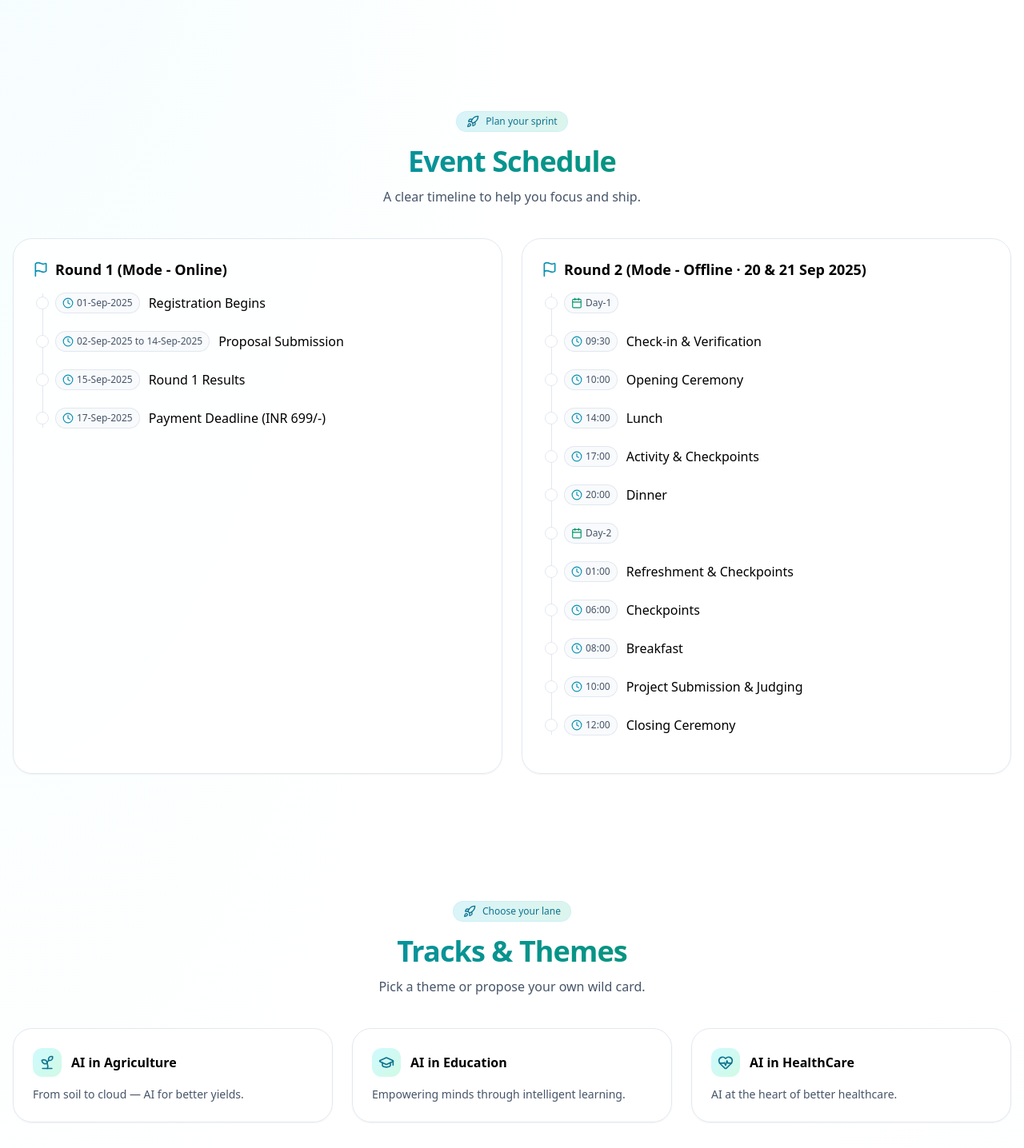
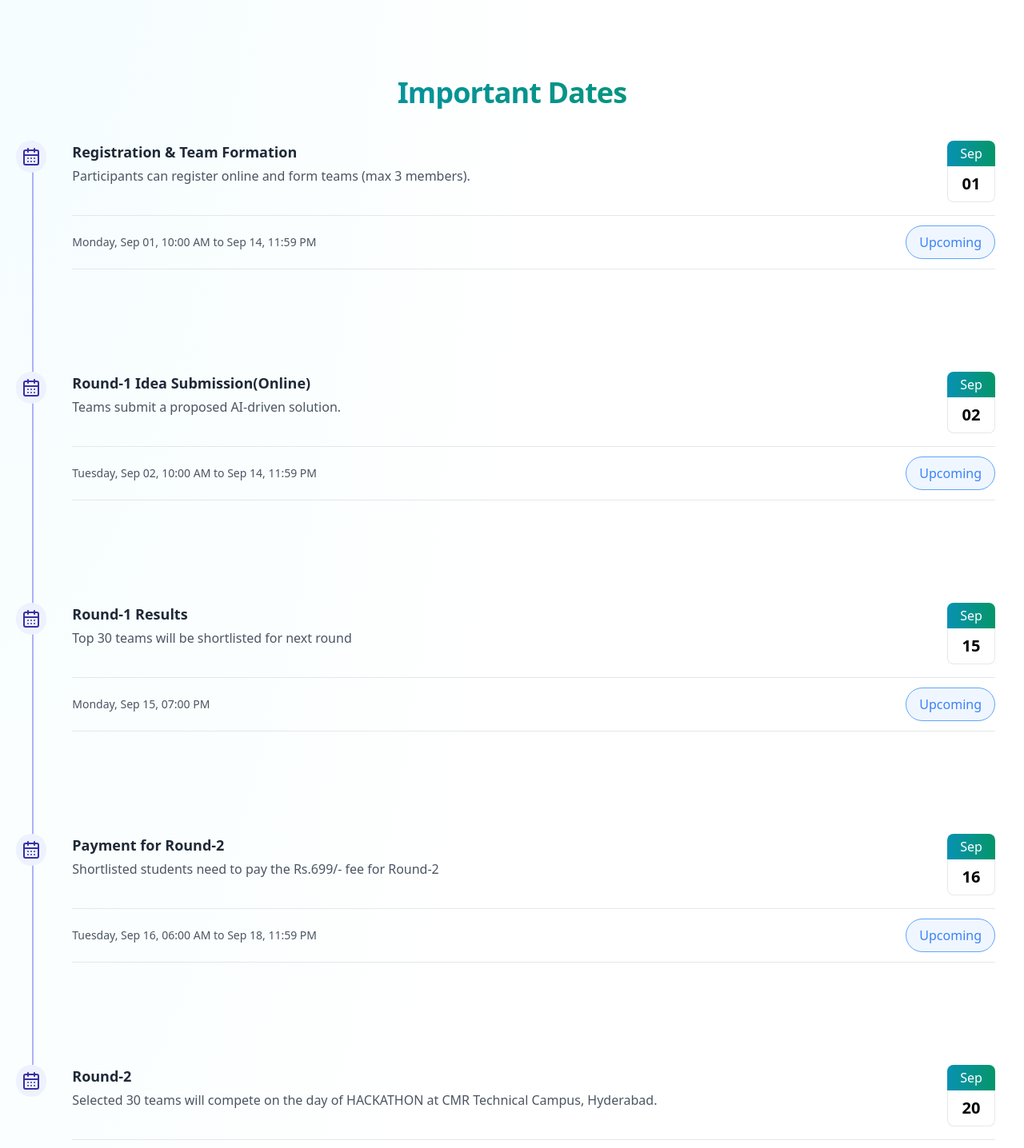
Before and after one commit to karthikreddy-vk/neuraX, a React (Create React App) app: page / in a window 1280 px wide. Shown: the part 986-2422 px from the top of the page at 80% size. Built offline with nearby package versions, Linux system fonts and the light colour scheme.

Commit message:
Updated for pre final verification

```diff
--- a/src/App.jsx
+++ b/src/App.jsx
@@ -10,6 +10,7 @@ import banner from "./components/banner.jpg";
 
 import {
   Calendar,
+  CalendarDays,
   Clock,
   ChevronDown,
   Rocket,
@@ -136,7 +137,7 @@ function Navbar() {
             </a>
           ))}
           <a
-  href="https://forms.gle/RE9YrMDKbsK4VQJd8"
+  href="https://forms.gle/nZ56KhkQ3cznUVXE7"
   target="_blank"
   rel="noopener noreferrer"
   className="inline-flex items-center gap-2 rounded-xl bg-gradient-to-r from-cyan-600 to-emerald-600 px-4 py-2 text-white font-semibold shadow hover:shadow-md hover:opacity-95 active:opacity-90"
@@ -233,7 +234,7 @@ function Hero() {
                 className="flex flex-col sm:flex-row items-center justify-center md:justify-start gap-3"
               >
                 <a
-                  href="https://forms.gle/RE9YrMDKbsK4VQJd8"
+                  href="https://forms.gle/nZ56KhkQ3cznUVXE7"
                   target="_blank"
                   className="inline-flex items-center justify-center rounded-xl bg-gradient-to-r from-cyan-600 to-emerald-600 px-5 py-3 text-white font-semibold shadow hover:shadow-md hover:opacity-95 active:opacity-90 w-full sm:w-auto"
                 >
@@ -354,44 +355,165 @@ This is where innovation meets impact, and your ideas leave a mark on tomorrow."
 
 // import { Calendar, Clock, Flag } from "lucide-react";
 
+
+function ActivitiesTimeline() {
+  const now = new Date();
+
+  const events = useMemo(
+    () => [
+      {
+        title: "Registration & Team Formation",
+        desc: "Participants can register online and form teams (max 3 members).",
+        date: { month: "Sep", day: "01" },
+        timeline: "Monday, Sep 01, 10:00 AM to Sep 14, 11:59 PM",
+        start: new Date("2025-09-01T10:00:00"),
+        end: new Date("2025-09-14T23:59:00"),
+      },
+      {
+        title: "Round-1 Idea Submission(Online)",
+        desc: "Teams submit a proposed AI-driven solution.",
+        date: { month: "Sep", day: "02" },
+        timeline: "Tuesday, Sep 02, 10:00 AM to Sep 14, 11:59 PM",
+        start: new Date("2025-09-02T10:00:00"),
+        end: new Date("2025-09-14T23:59:00"),
+      },
+      {
+        title: "Round-1 Results",
+        desc: "Top 30 teams will be shortlisted for next round",
+        date: { month: "Sep", day: "15" },
+        timeline: "Monday, Sep 15, 07:00 PM",
+        start: new Date("2025-09-15T19:00:00"),
+        end: new Date("2025-09-16T06:00:00"),
+      },
+      {
+        title: "Payment for Round-2",
+        desc: "Shortlisted students need to pay the Rs.699/- fee for Round-2",
+        date: { month: "Sep", day: "16" },
+        timeline: "Tuesday, Sep 16, 06:00 AM to Sep 18, 11:59 PM",
+        start: new Date("2025-09-16T06:00:00"),
+        end: new Date("2025-09-18T23:59:00"),
+      },
+      {
+        title: "Round-2",
+        desc: "Selected 30 teams will compete on the day of HACKATHON at CMR Technical Campus, Hyderabad.",
+        date: { month: "Sep", day: "20" },
+        timeline: "Saturday, Sep 20, 10:00 AM to Sep 21, 10:00 AM",
+        start: new Date("2025-09-20T10:00:00"),
+        end: new Date("2025-09-21T10:00:00"),
+      },
+    ],
+    []
+  );
+
+  // Function to determine label + color dynamically
+  const getStatus = (event) => {
+    if (now < event.start) {
+      return { label: "Upcoming", color: "bg-blue-50 text-blue-500 border border-blue-400" };
+    } else if (now >= event.start && now <= event.end) {
+      return { label: "Ongoing", color: "bg-green-50 text-green-600 border border-green-400" };
+    } else {
+      return { label: "Completed", color: "bg-red-50 text-red-500 border border-red-400" };
+    }
+  };
+
+  return (
+    <section id="activities" className="relative p-5">
+     <div className="mx-auto max-w-7xl px-4">
+        <SectionHeading
+          // eyebrow="Plan your sprint"
+          title="Important Dates"
+          // subtitle="A clear timeline to help you focus and ship."
+        />
+        </div>
+
+      <div className="space-y-0">
+        {events.map((event, i) => {
+          const status = getStatus(event);
+
+          return (
+            <div key={i} className="flex gap-4 relative pb-32">
+              {/* Timeline Line */}
+              {i !== events.length - 1 && (
+                <div className="absolute top-0 bottom-0 left-5 z-0 w-[2px] bg-indigo-500 opacity-50" />
+              )}
+
+              {/* Icon Circle */}
+              <div className="w-10 h-10 bg-indigo-50 relative z-10 rounded-full flex items-center justify-center">
+                <CalendarDays className="w-6 h-6 text-indigo-800" />
+              </div>
+
+              {/* Event Content */}
+              <div className="w-full">
+                <div className="px-4">
+                  <div className="flex flex-col sm:flex-row justify-between items-start">
+                    <div className="flex-1">
+                      <h3 className="text-lg font-semibold relative text-gray-800">
+                        {event.title}
+                      </h3>
+                      <p className="text-gray-600 mt-1">{event.desc}</p>
+                    </div>
+
+                    {event.date && (
+                      <div className="w-[60px] my-4 sm:my-0">
+                        <div className="text-center">
+                          <div className="bg-gradient-to-r from-cyan-600 to-emerald-600 rounded-t-lg py-1 text-white">
+                            {event.date.month}
+                          </div>
+                          <div className="border border-t-0 rounded-b-lg px-4 py-2 font-semibold text-xl">
+                            {event.date.day}
+                          </div>
+                        </div>
+                      </div>
+                    )}
+                  </div>
+
+                  {/* Timeline + Status */}
+                  <div className="py-3 border-b border-t mt-4">
+                    <div className="flex flex-col lg:flex-row lg:items-center gap-4">
+                      <div className="text-gray-600 text-sm">{event.timeline}</div>
+                      <div className="flex-1 lg:text-right">
+                        <div
+                          className={`inline-block px-4 py-2 rounded-3xl select-none pointer-events-none ${status.color}`}
+                        >
+                          {status.label}
+                        </div>
+                      </div>
+                    </div>
+                  </div>
+                </div>
+              </div>
+            </div>
+          );
+        })}
+      </div>
+    </section>
+  );
+}
+
 function Schedule() {
   const rows = [
-    {
-      day: "Round 1 (Mode - Online)",
-      items: [
-        { time: "01-Sep-2025", title: "Registration Begins" },
-        { time: "02-Sep-2025 to 14-Sep-2025", title: "Proposal Submission" },
-        { time: "15-Sep-2025", title: "Round 1 Results" },
-        { time: "17-Sep-2025", title: "Payment Deadline (INR 699/-)" },
-      ],
-    },
-    {
-      day: "Round 2 (Mode - Offline · 20 & 21 Sep 2025)",
-      items: [
-        { time: "Day-1", title: "" },
-        { time: "09:30", title: "Check-in & Verification" },
-        { time: "10:00", title: "Opening Ceremony" },
+    { day: "Day 1", items: [
+      { time: "09:00", title: "Check-in & Verification" },
+      { time: "09:30", title: "Opening Cermony" },
+      { time: "10:00", title: "Hacking Begins" },
       { time: "14:00", title: "Lunch" },
-        { time: "17:00", title: "Activity & Checkpoints" },
+      { time: "17:00", title: "Activity & Checkpoint" },
        { time: "20:00", title: "Dinner" },
-        { time: "Day-2", title: "" },
-        { time: "01:00", title: "Refreshment & Checkpoints" },
-        { time: "06:00", title: "Checkpoints" },
+       { time: "23:00", title: "Checkpoint" },
+
+    ]},
+    { day: "Day 2", items: [
+      { time: "01:00", title: "Refreshment" },
+      { time: "06:00", title: "Checkpoint" },
       { time: "08:00", title: "Breakfast" },
-        { time: "10:00", title: "Project Submission & Judging" },
-        { time: "12:00", title: "Closing Ceremony" },
-      ],
-    },
+      { time: "10:00", title: "Project submission" },
+       { time: "12:00", title: "Awards & Closing Cermony" },
+    ]},
   ];
-
   return (
     <section id="schedule" className="relative py-20">
       <div className="mx-auto max-w-7xl px-4">
-        <SectionHeading
-          eyebrow="Plan your sprint"
-          title="Event Schedule"
-          subtitle="A clear timeline to help you focus and ship."
-        />
+        <SectionHeading eyebrow="Plan your sprint" title="Event Schedule" subtitle="A clear timeline to help you focus and ship." />
         <div className="grid gap-6 lg:grid-cols-2">
           {rows.map((col, idx) => (
             <motion.div
@@ -402,34 +524,22 @@ function Schedule() {
               transition={{ duration: 0.5 }}
               className="rounded-3xl border border-slate-200 bg-white/80 p-6 shadow-sm backdrop-blur"
             >
-              {/* Round heading */}
               <div className="mb-4 flex items-center gap-2">
-                <Flag className="h-5 w-5 text-cyan-600" />
+                <Calendar className="h-5 w-5 text-cyan-600" />
                 <h3 className="text-lg font-semibold">{col.day}</h3>
               </div>
-
-              {/* Timeline */}
               <ol className="relative ml-3 border-l border-slate-200">
-                {col.items.map((it, i) => {
-                  // If the entry is "Day-1" or "Day-2", use Calendar icon
-                  const isDay = it.time.toLowerCase().includes("day");
-                  return (
+                {col.items.map((it, i) => (
                   <li key={i} className="mb-6 ml-4">
                     <div className="absolute -left-[9px] mt-1 h-4 w-4 rounded-full border border-slate-200 bg-white" />
                     <div className="flex items-center gap-3">
 <span className="inline-flex items-center gap-1 rounded-full bg-slate-50 px-2 py-1 text-xs font-medium text-slate-600 ring-1 ring-slate-200">
-                          {isDay ? (
-                            <Calendar className="h-3.5 w-3.5 text-emerald-600" />
-                          ) : (
-                            <Clock className="h-3.5 w-3.5 text-cyan-600" />
-                          )}
-                          {it.time}
+                        <Clock className="h-3.5 w-3.5" /> {it.time}
                       </span>
                       <div className="font-medium">{it.title}</div>
                     </div>
                   </li>
-                  );
-                })}
+                ))}
               </ol>
             </motion.div>
           ))}
@@ -440,6 +550,8 @@ function Schedule() {
 }
 
 
+
+
 function Tracks() {
   const [activeIndex, setActiveIndex] = useState(null);
 
@@ -448,7 +560,7 @@ function Tracks() {
       icon: <Sprout className="h-5 w-5" />,
       title: "AI in Agriculture",
       desc: "From soil to cloud — AI for better yields.",
-      problem: "Develop an AI-powered solution to predict crop diseases early and optimize irrigation using weather and soil data."
+      problem: "Crop diseases can devastate yields, leading to significant financial losses for farmers. Early detection and timely intervention are crucial for effective management. Description: Develop an AI-driven system that analyzes crop images and environmental data to predict potential disease outbreaks. This system will provide farmers with actionable insights and treatment recommendations to mitigate risks. Expected Solution: A mobile and web-based application that utilizes machine learning algorithms to identify crop diseases and suggest preventive measures and treatments based on real-time data."
     },
     {
       icon: <GraduationCap className="h-5 w-5" />,
@@ -514,7 +626,7 @@ function Tracks() {
                   <h3 className="text-base font-bold text-slate-800 mb-2">
                     Problem Statement
                   </h3>
-                  <p className="text-sm text-slate-700 leading-relaxed">
+                  <p className="text-sm text-slate-700 leading-relaxed text-justify">
                     {c.problem}
                   </p>
                 </motion.div>
@@ -592,16 +704,16 @@ function Sponsors() {
       logo: vtlogo, // put logo in public/sponsors folder
       tagline: "Turning Your Ideas into Products!",
     },
-    {
-      name: "Sponsor 2",
-      logo: "/sponsors/techcorp.png",
-      tagline: "tagline",
-    },
-    {
-      name: "Sponsor 3",
-      logo: "/sponsors/innosoft.png",
-      tagline: "tagline",
-    },
+    // {
+    //   name: "Sponsor 2",
+    //   logo: "/sponsors/techcorp.png",
+    //   tagline: "tagline",
+    // },
+    // {
+    //   name: "Sponsor 3",
+    //   logo: "/sponsors/innosoft.png",
+    //   tagline: "tagline",
+    // },
   ];
 
   return (
@@ -609,14 +721,18 @@ function Sponsors() {
       <div className="mx-auto max-w-7xl px-4">
         <SectionHeading
           eyebrow="Backed by the best"
-          title="Sponsors"
+          title="Innovation Partners"
           subtitle="Thanks to our partners for powering innovation."
         />
-        <div className="grid grid-cols-1 sm:grid-cols-3 gap-6">
+        {/* <div className="grid grid-cols-1 sm:grid-cols-1 gap-6"></div> */}
+       <div className="flex justify-center gap-6">
+
   {sponsors.map((s, i) => (
     <div
       key={i}
-              className="group flex flex-col items-center justify-center gap-3 h-40 rounded-2xl border border-slate-200 bg-white/70 backdrop-blur shadow-sm hover:shadow-md transition p-4 text-center"
+      className="flex flex-col items-center justify-center gap-3 h-40 w-80
+                 rounded-2xl border border-slate-200 bg-white/70 backdrop-blur
+                 shadow-sm hover:shadow-md transition p-4 text-center"
     >
               <img
                 src={s.logo}
@@ -696,7 +812,7 @@ function Contact() {
             </a>
             <div className="flex items-center gap-4 pt-2">
              <a
-  href="https://wa.me/7995760212" // <-- replace with your WhatsApp number
+    href="https://wa.me/917995760212?text=Hey,%20I%20want%20to%20know%20more%20about%20NuraX%20Hackthon-2025"
     target="_blank"
     rel="noopener noreferrer"
     aria-label="WhatsApp"
@@ -753,6 +869,7 @@ export default function HackathonSite() {
       <main className="pt-4">
         <Hero />
         <About />
+        <ActivitiesTimeline/>
         <Schedule />
         <Tracks />
         <Prizes />
```
Lines whose indentation alone changed are shown as unchanged.
